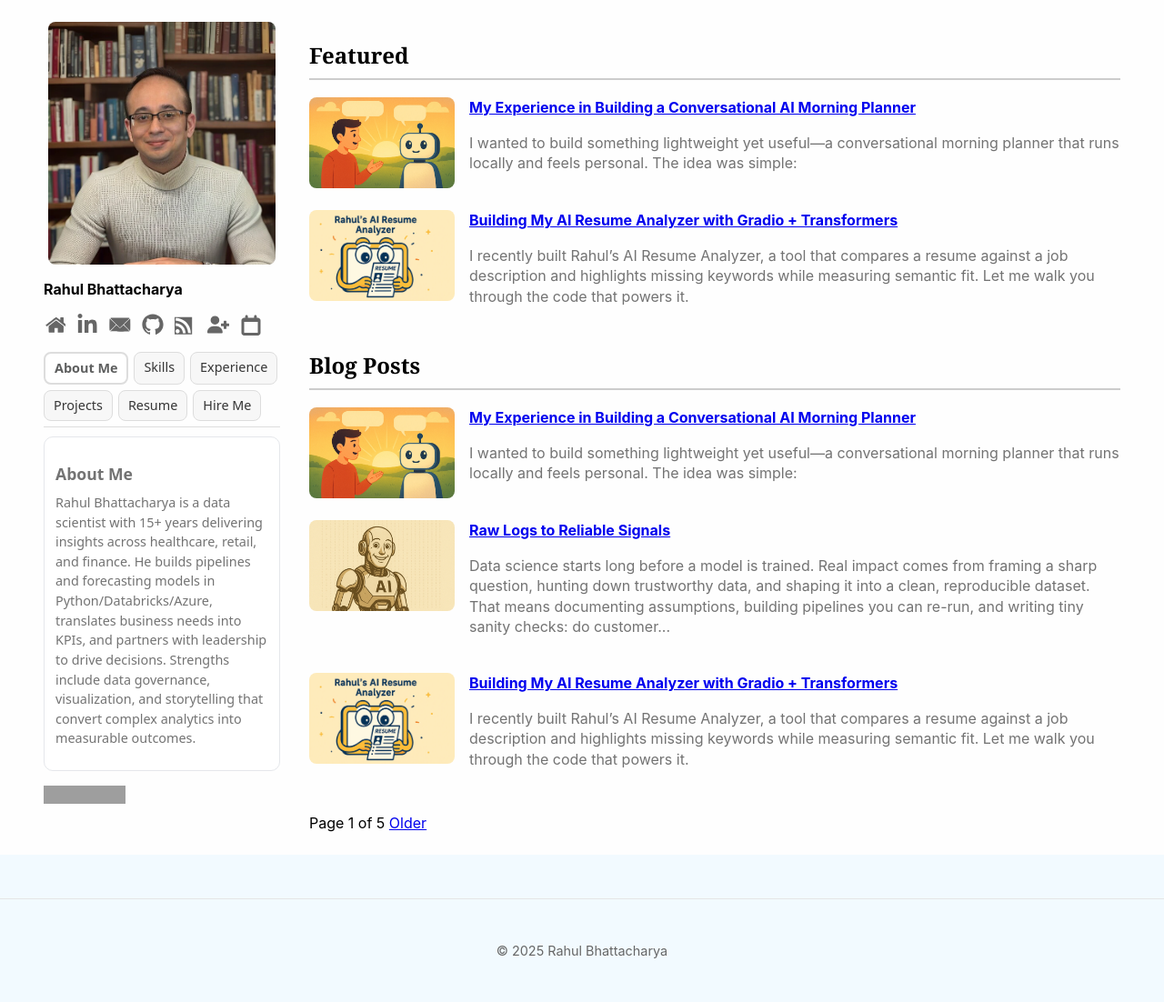
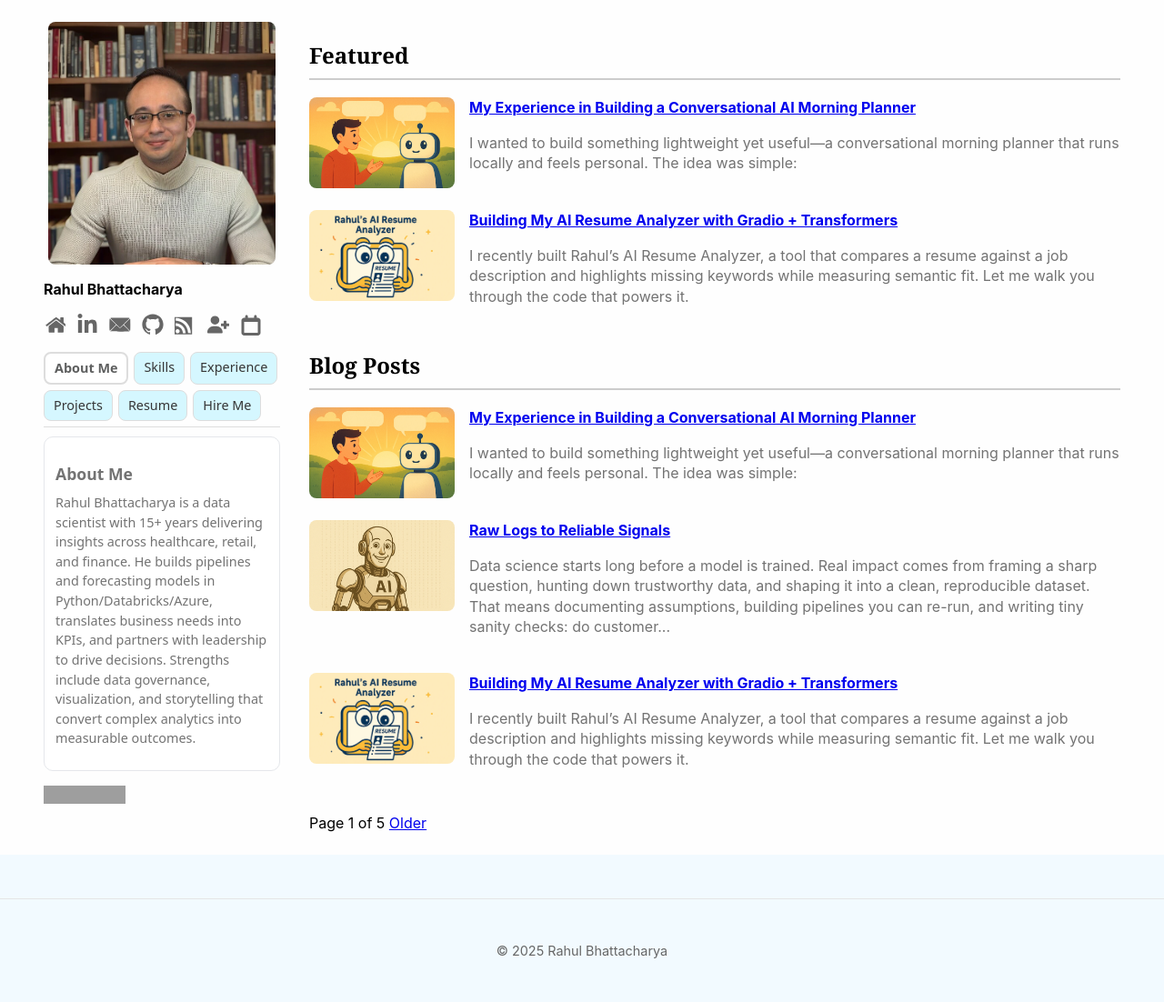
Before and after one commit to RahulBhattacharya1/RahulBhattacharya1.github.io, a Jekyll site: the page built from index.html, in a window 1280 px wide. Shown: the whole page at 91% size. Built offline with Jekyll 4.4.1, drawn with Linux system fonts in a browser that asks for light colours; the list of posts is cut into pages by our own code; grey boxes are pictures that could not be loaded.

Commit message:
Update main.scss

```diff
--- a/assets/css/main.scss
+++ b/assets/css/main.scss
@@ -691,7 +691,7 @@ pre {
   flex: 0 0 auto;          /* fit to content, don't stretch */
   padding: 6px 10px;
   font-size: 0.9rem;
-  background: #f7f7f7;
+  background: #D5F7FF;
   border: 1px solid #ddd;
   border-radius: 8px;
   cursor: pointer;
```
